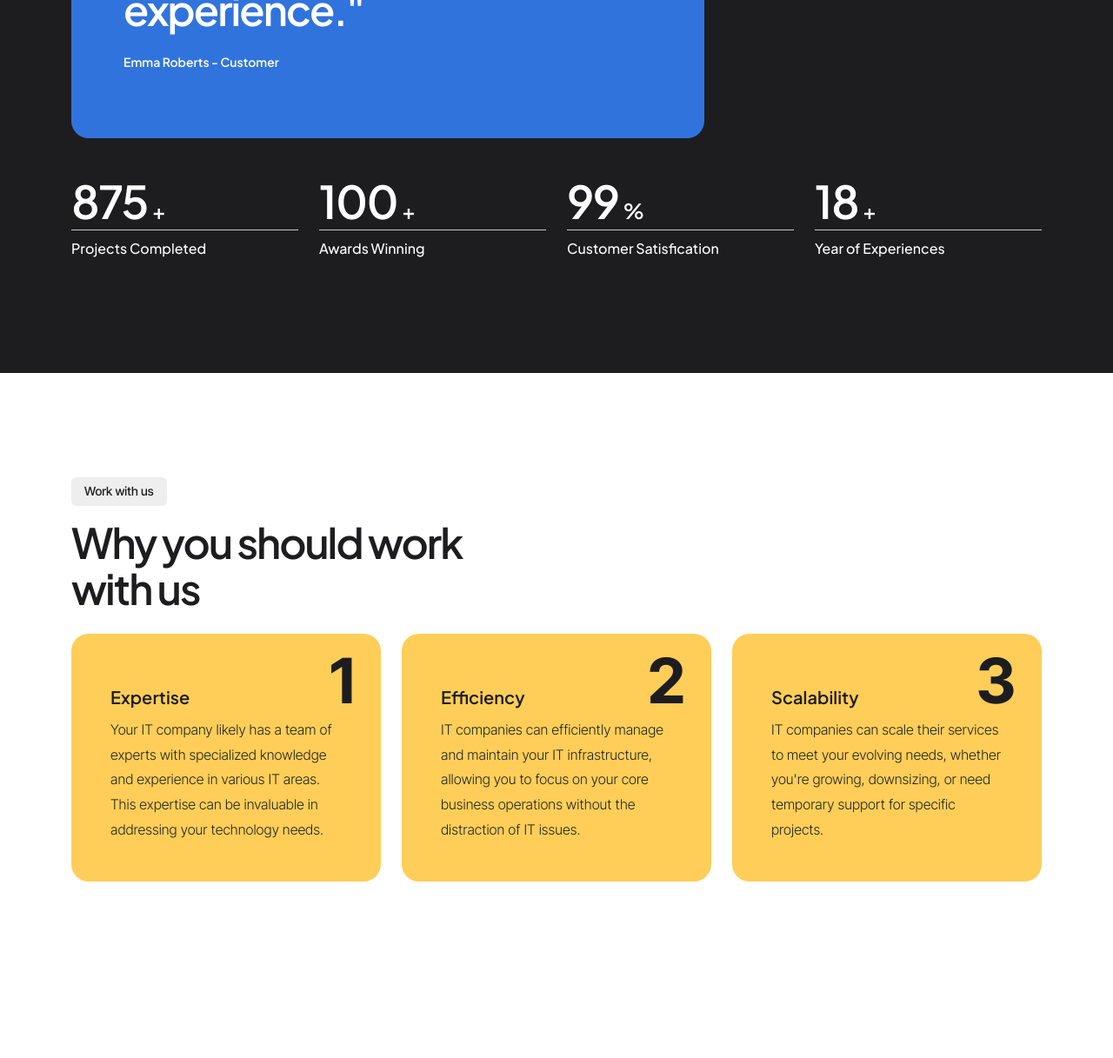
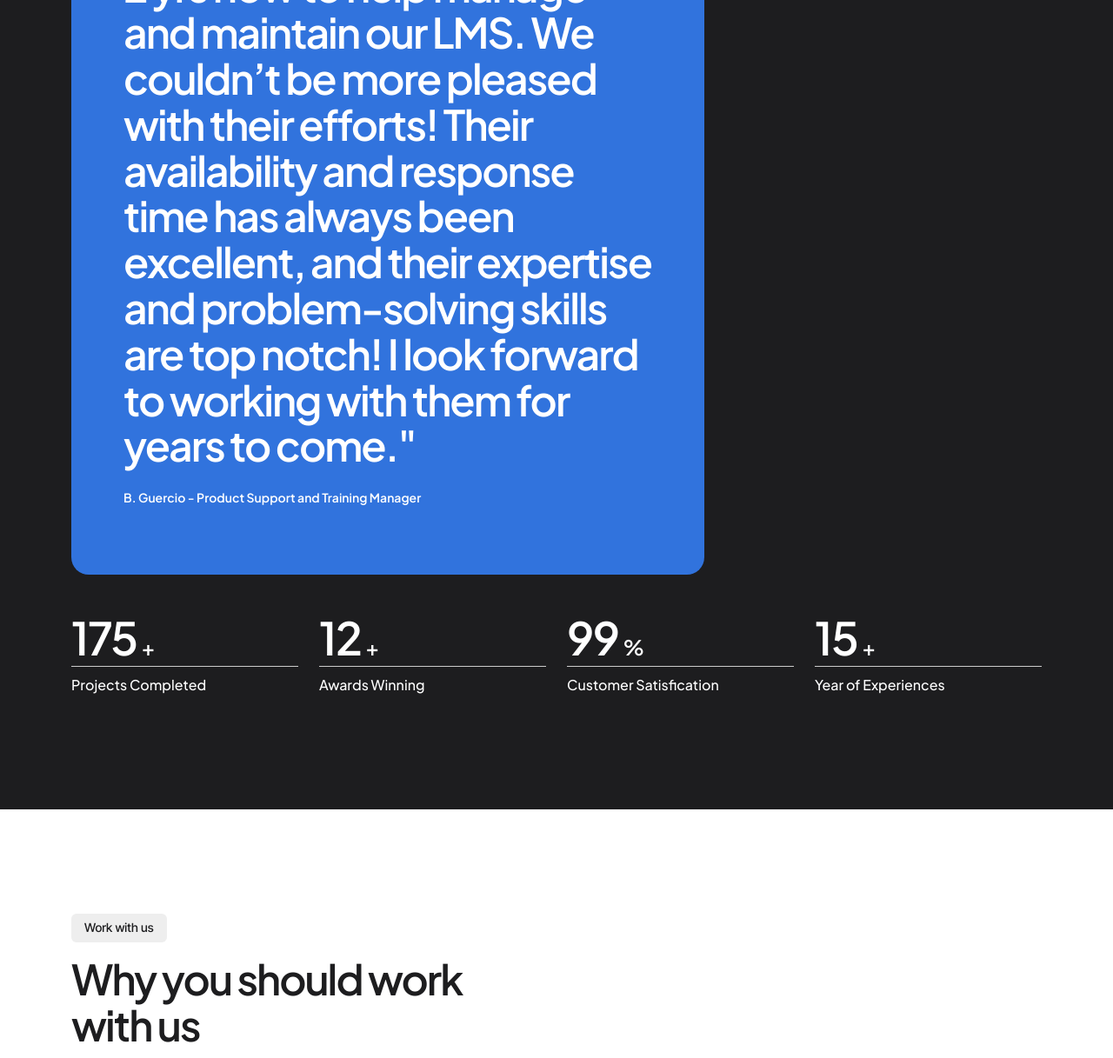
Before and after one commit to sud5/Custom, a PHP site: page / in a window 1280 px wide. Shown: the part 832-2049 px from the top of the page at 87% size. Run offline with PHP 8.4, Linux system fonts and the light colour scheme.

Commit message:
adding content change

```diff
--- a/contact.php
+++ b/contact.php
@@ -57,7 +57,7 @@
                                 <img src="images/svg/phone-svgrepo-com-white.svg" class="" alt="">
                                 <div class="d-text">
                                     <h4>Phone</h4>
-                                    8383856542
+                                    +91-9873420908
                                 </div>
                             </div>
                         </div>
--- a/footer.php
+++ b/footer.php
@@ -7,7 +7,7 @@
                         <img src="images/logo.png" alt="" >
                         <div class="spacer-20"></div>
                         <p>We aspire to create a digital landscape where technology seamlessly enhances productivity, connectivity, and sustainability, fostering a brighter, more efficient, and inclusive future for all.</p>
-
+<!--
                         <div class="widget">
                             <h5>Follow Us on</h5>
                             <div class="social-icons">
@@ -17,7 +17,7 @@
                                 <a href="#"><i class="fa-brands fa-tiktok"></i></a>
                                 <a href="#"><i class="fa-brands fa-youtube"></i></a>
                             </div>
-                        </div>
+                        </div>-->
                     </div>
                     <div class="col-lg-4 col-sm-12 order-lg-1 order-sm-2">
                         <div class="row">
@@ -56,7 +56,7 @@
                                 <img src="images/svg/phone-svgrepo-com-white.svg" class="" alt="">
                                 <div class="d-text">
                                     <h4>Phone</h4>
-                                    8383856542
+                                    +91-9873420908
                                 </div>
                             </div>
 
--- a/header.php
+++ b/header.php
@@ -52,7 +52,7 @@
                             <div class="de-flex-col">
                                 <div class="menu_side_area">
                                     <div class="h-phone md-hide">
-                                        <span>Need Help?</span>8383856542
+                                        <span>Need Help?</span>+91-9873420908
                                     </div>
                                     <a href="contact.php" class="btn-line">Contact us</a>
                                     <span id="menu-btn"></span>
--- a/index.html
+++ b/index.html
@@ -71,7 +71,7 @@
                             <div class="de-flex-col">
                                 <div class="menu_side_area">
                                     <div class="h-phone md-hide">
-                                        <span>Need Help?</span>8383856542
+                                        <span>Need Help?</span>+91-9873420908
                                     </div>
                                     <a href="contact.html" class="btn-line">Contact us</a>
                                     <span id="menu-btn"></span>
@@ -415,7 +415,7 @@
                                 <img src="images/svg/phone-svgrepo-com-white.svg" class="" alt="">
                                 <div class="d-text">
                                     <h4>Phone</h4>
-                                    8383856542
+                                    +91-9873420908
                                 </div>
                             </div>
 
--- a/index.php
+++ b/index.php
@@ -38,7 +38,7 @@
                     <div class="row g-4 align-items-center">
                         <div class="col-lg-7">
                             <div class="spacer-double d-lg-none d-block"></div>
-                            <h1 class="no-bottom">We crafting digital solutions with cutting-edge technology.</h1>
+                            <h1 class="no-bottom">Unlock Your Learning Potential with Our Passionate Team of LMS Experts.</h1>
                         </div>
                         <div class="col-lg-4 offset-lg-1">
                             <p class="slider-teaser">We are team of tech enthusiasts dedicated to taking your technology aspirations to new heights.</p>
@@ -51,8 +51,8 @@
                                 <div class="row">
                                     <div class="col-lg-12">
                                         <div class="subtitle s2 wow fadeInUp mb-3">Testimonial</div>
-                                        <h2 class="mb20 wow fadeInUp" data-wow-delay=".2s">"Their IT solutions have transformed the way we operate and have greatly enhanced our customer experience."</h2>
-                                        <h6 class="mb20 wow fadeInUp">Emma Roberts - Customer</h6>
+                                        <h2 class="mb20 wow fadeInUp" data-wow-delay=".2s">"We’ve been using 2PI Solutions for approximately 2 yrs now to help manage and maintain our LMS. We couldn’t be more pleased with their efforts! Their availability and response time has always been excellent, and their expertise and problem-solving skills are top notch! I look forward to working with them for years to come."</h2>
+                                        <h6 class="mb20 wow fadeInUp">B. Guercio - Product Support and Training Manager</h6>
                                     </div>
                                 </div>
                             </div>
@@ -68,28 +68,28 @@
                     <div class="row">
                         <div class="col-lg-3 col-md-6 mb-sm-20 position-relative">
                             <div class="de_count wow fadeInUp">
-                                <h3><span class="timer" data-to="875" data-speed="3000"></span>+</h3>
+                                <h3><span class="timer" data-to="175" data-speed="2000"></span>+</h3>
                                 <h4>Projects Completed</h4>
                             </div>
                         </div>
 
                         <div class="col-lg-3 col-md-6 mb-sm-20 position-relative">
                             <div class="de_count wow fadeInUp">
-                                <h3><span class="timer" data-to="100" data-speed="3000"></span>+</h3>
+                                <h3><span class="timer" data-to="12" data-speed="2000"></span>+</h3>
                                 <h4>Awards Winning</h4>
                             </div>
                         </div>
 
                         <div class="col-lg-3 col-md-6 mb-sm-20 position-relative">
                             <div class="de_count wow fadeInUp">
-                                <h3><span class="timer" data-to="99" data-speed="3000"></span>%</h3>
+                                <h3><span class="timer" data-to="99" data-speed="2000"></span>%</h3>
                                 <h4>Customer Satisfication</h4>
                             </div>
                         </div>
 
                         <div class="col-lg-3 col-md-6 mb-sm-20 position-relative">
                             <div class="de_count wow fadeInUp">
-                                <h3><span class="timer" data-to="18" data-speed="3000"></span>+</h3>
+                                <h3><span class="timer" data-to="15" data-speed="2000"></span>+</h3>
                                 <h4>Year of Experiences</h4>
                             </div>
                         </div>
@@ -112,21 +112,21 @@
                             <div class="de-step-s1 text-dark">
                                 <div class="d-number wow rotateIn" data-wow-delay=".2s">1</div>
                                 <h4>Expertise</h4>
-                                <p class="">Your IT company likely has a team of experts with specialized knowledge and experience in various IT areas. This expertise can be invaluable in addressing your technology needs.</p>
+                                <p class="">We're committed to delivering an exceptional customer experience tailored to your learning needs. Our dedicated team is here to support and empower you on your educational journey, ensuring seamless navigation and satisfaction at every step.</p>
                             </div>
                         </div>
                         <div class="col-lg-4 col-sm-6 mb-sm-20 wow fadeInRight" data-wow-delay=".4s">
                             <div class="de-step-s1 text-dark">
                                 <div class="d-number wow rotateIn" data-wow-delay=".4s">2</div>
                                 <h4>Efficiency</h4>
-                                <p class="">IT companies can efficiently manage and maintain your IT infrastructure, allowing you to focus on your core business operations without the distraction of IT issues.</p>
-                            </div>
+                                <p class="">Efficiency means seamless navigation, quick access to resources for student assessment, and streamlined communication via live classes, ensuring that every moment spent on the platform is focused on learning and growth.</p>
+                           </div>
                         </div>
                         <div class="col-lg-4 col-sm-6 mb-sm-20 wow fadeInRight" data-wow-delay=".6s">
                             <div class="de-step-s1 text-dark">
                                 <div class="d-number wow rotateIn" data-wow-delay=".6s">3</div>
                                 <h4>Scalability</h4>
-                                <p class="">IT companies can scale their services to meet your evolving needs, whether you're growing, downsizing, or need temporary support for specific projects.</p>
+                                <p class="">It empowers institutions to grow effortlessly, from small classrooms to large-scale deployments, ensuring uninterrupted access to quality education for learners worldwide.</p>
                             </div>
                         </div>
                     </div>
@@ -143,7 +143,7 @@
                                     <div class="col-lg-12">
                                         <div class="subtitle s2 wow fadeInUp mb-3">How We Do</div>
                                         <h2 class="mb20 wow fadeInUp" data-wow-delay=".2s">As your devoted technology success partner, we pledge to stand by your side, ensuring that your business thrives with our unwavering support and expertise.</h2>
-                                        <a class="btn-main" href="contact.html">Free Consultation</a>
+                                        <a class="btn-main" href="contact.php">Free Consultation</a>
                                     </div>
                                 </div>
                             </div>
@@ -157,7 +157,7 @@
                     <div class="row">
                         <div class="col-lg-12">
                             <div class="subtitle s2 wow fadeInUp mb-3">Our services</div>
-                            <h2 class="wow fadeInUp" data-wow-delay=".2s">What can UpTech do for you?</h2>
+                            <h2 class="wow fadeInUp" data-wow-delay=".2s">What we can do for you?</h2>
                         </div>
 
                         <div class="col-lg-3 col-md-6 wow fadeInRight" data-wow-delay="0s">
@@ -165,7 +165,7 @@
                                 <img src="images/svg/collaboration-svgrepo-com.svg" class="w-80px mb20" alt="">
                                 <h4>Managed IT Services</h4>
                                 <hr class="s2">
-                                <p class="mb0">Provide management and maintenance of IT infrastructure, including servers, networks, and software.</p>
+                                <p class="mb0">Having collaborated with a diverse range of organizations utilizing Moodle, we've gained invaluable insights into the dos and don'ts of eLearning implementations. Our expertise enables us to assess your current status accurately and guide you effectively towards your desired educational goals. Let us leverage our experience to help you navigate your Moodle journey with confidence and clarity.</p>
                             </div>
                         </div>
 
@@ -190,9 +190,9 @@
                         <div class="col-lg-3 col-md-6 wow fadeInRight" data-wow-delay=".6s">
                             <div class="padding30 bg-grey h-100 rounded-20">
                                 <img src="images/svg/data-check-svgrepo-com.svg" class="w-80px mb20" alt="">
-                                <h4>Database Management</h4>
+                                <h4>Integration</h4>
                                 <hr class="s2">
-                                <p class="mb0">Designing, implementing, and managing databases, including SQL and NoSQL databases.</p>
+                                <p class="mb0">Are you considering integrating your Moodle site with your Student Management System or HRIS? Maybe you're exploring Single Sign-On (SSO) to streamline user access, lower support expenses, and enhance cybersecurity. Whatever your integration needs, we're here to lend our expertise and ensure a seamless transition that optimizes efficiency and security across your educational ecosystem.</p>
                             </div>
                         </div>
                     </div>
@@ -212,11 +212,11 @@
 
                         <div class="col-lg-6">
                             <div class="subtitle s2 wow fadeInUp mb-3">Trusted IT Solution</div>
-                            <h2 class="wow fadeInUp" data-wow-delay=".2s">Delivering outstanding IT services since 2008</h2>
+                            <h2 class="wow fadeInUp" data-wow-delay=".2s">Delivering outstanding IT services since 2018</h2>
                             <p class="wow fadeInUp">We are a dynamic and forward-thinking IT company dedicated to transforming your digital world. With a passion for cutting-edge solutions and a commitment to exceptional service, we are your trusted partner in navigating the ever-evolving landscape of IT. Our team of skilled professionals is here to harness the power of technology, providing tailor-made solutions that drive your success. </p>
                             <hr class="s2">
                             <div class="spacer-10"></div>
-                            <a class="btn-line mb10" href="services.html">Our Services</a>
+                            <a class="btn-line mb10" href="services.php">Our Services</a>
                         </div>
                     </div>
                 </div>
@@ -241,7 +241,7 @@
                                     </div>
                                     <div class="d-text">
                                         <h4>The Role of Managed IT Services in Small Business Success</h4>
-                                        <a class="btn-main btn-fullwidth btn-white" href="study-case-single.html">Read Story</a>
+                                        <a class="btn-main btn-fullwidth btn-white" href="study-case-single.php">Read Story</a>
                                     </div>
                                 </div>
                                 <img src="images/study-case/1.webp" class="img-fluid" alt="">
@@ -256,7 +256,7 @@
                                     </div>
                                     <div class="d-text">
                                         <h4>Innovative IT Services Driving Digital Transformation in the Enterprise</h4>
-                                        <a class="btn-main btn-fullwidth btn-white" href="study-case-single.html">Read Story</a>
+                                        <a class="btn-main btn-fullwidth btn-white" href="study-case-single.php">Read Story</a>
                                     </div>
                                 </div>
                                 <img src="images/study-case/2.webp" class="img-fluid" alt="">
@@ -286,12 +286,12 @@
                     <div class="row g-4">
                         <div class="col-md-12">
                             <div id="owl-logo" class="logo-carousel no-alpha owl-carousel owl-theme">
-                                <img src="images/logo-clients/1.png" class="img-fluid" alt="">
+<!--                                <img src="images/logo-clients/1.png" class="img-fluid" alt="">
                                 <img src="images/logo-clients/2.png" class="img-fluid" alt="">
                                 <img src="images/logo-clients/3.png" class="img-fluid" alt="">
-                                <img src="images/logo-clients/4.png" class="img-fluid" alt="">
+                                <img src="images/logo-clients/4.png" class="img-fluid" alt="">-->
                                 <img src="images/logo-clients/5.png" class="img-fluid" alt="">
-                                <img src="images/logo-clients/6.png" class="img-fluid" alt="">
+                                <img src="images/logo-clients/6.jpg" class="img-fluid" alt="">
                                 <img src="images/logo-clients/7.png" class="img-fluid" alt="">
                                 <img src="images/logo-clients/8.png" class="img-fluid" alt="">
                             </div>
--- a/nbproject/project.xml
+++ b/nbproject/project.xml
@@ -3,7 +3,7 @@
     <type>org.netbeans.modules.php.project</type>
     <configuration>
         <data xmlns="http://www.netbeans.org/ns/php-project/1">
-            <name>PhpProject1</name>
+            <name>vishakha</name>
         </data>
     </configuration>
 </project>
```
Also changed, not shown: about.php (+11 -11 lines), services.php (+7 -7 lines), study-case-single.php (+13 -12 lines), images/logo-clients/5.png, images/logo-clients/6.jpg (added), images/logo-clients/6.png (deleted), images/logo-clients/7.png, images/logo-clients/8.png.
